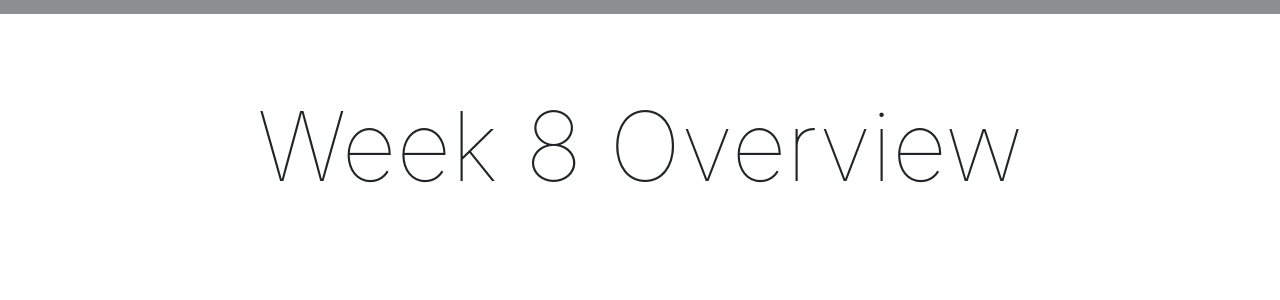
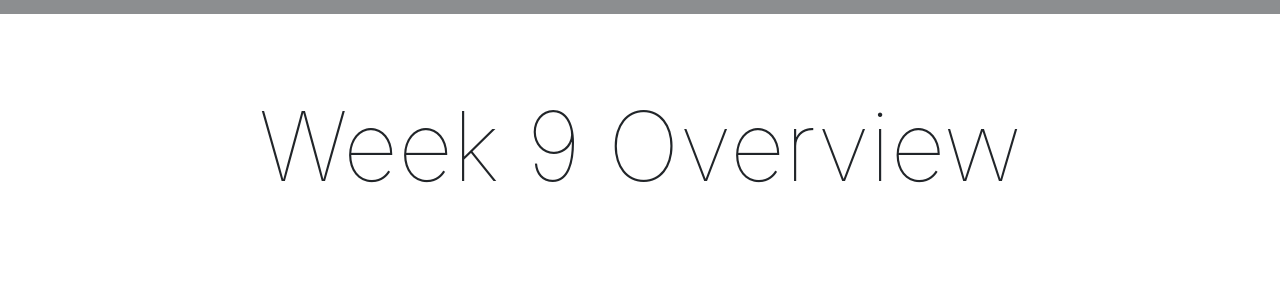
Before and after one commit to Montana-Media-Arts/220-creative-coding2-Spring2021, a Jekyll site: the page built from modules/week-9/_posts/2000-01-01-overview.md, in a window 1280 px wide. Shown: the part 333-633 px from the top of the page. Built offline with Jekyll 4.4.1, drawn with Linux system fonts in a browser that asks for light colours; nearby versions of some CDN libraries; comment, search, counter and statistics services are not loaded.

Commit message:
Update 2000-01-01-overview.md

```diff
--- a/modules/week-9/_posts/2000-01-01-overview.md
+++ b/modules/week-9/_posts/2000-01-01-overview.md
@@ -3,7 +3,7 @@ title: Weekly Overview
 module: 9
 ---
 
-# Week 8 Overview <br />
+# Week 9 Overview <br />
 
 
 <br />
```
